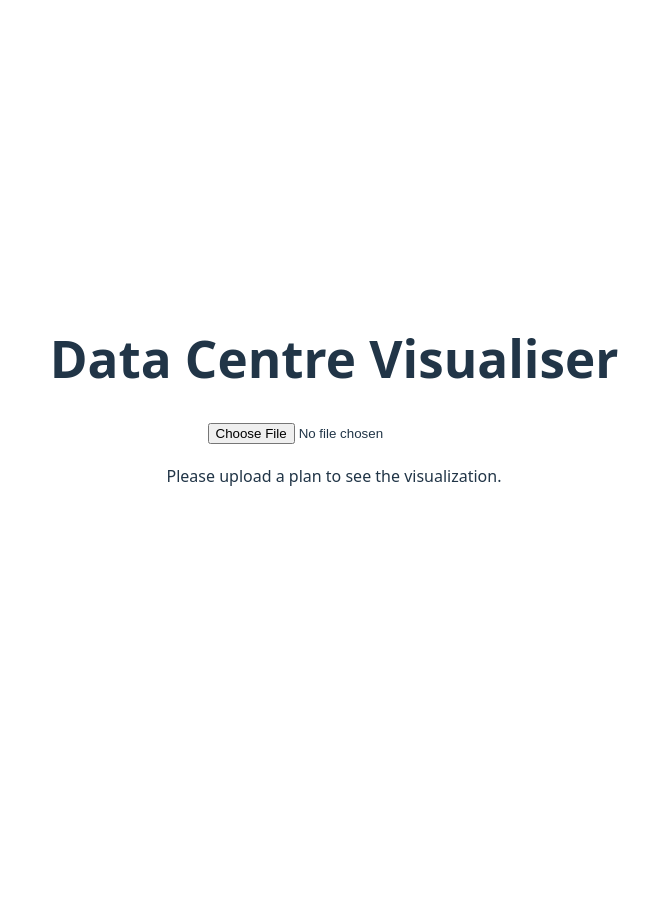
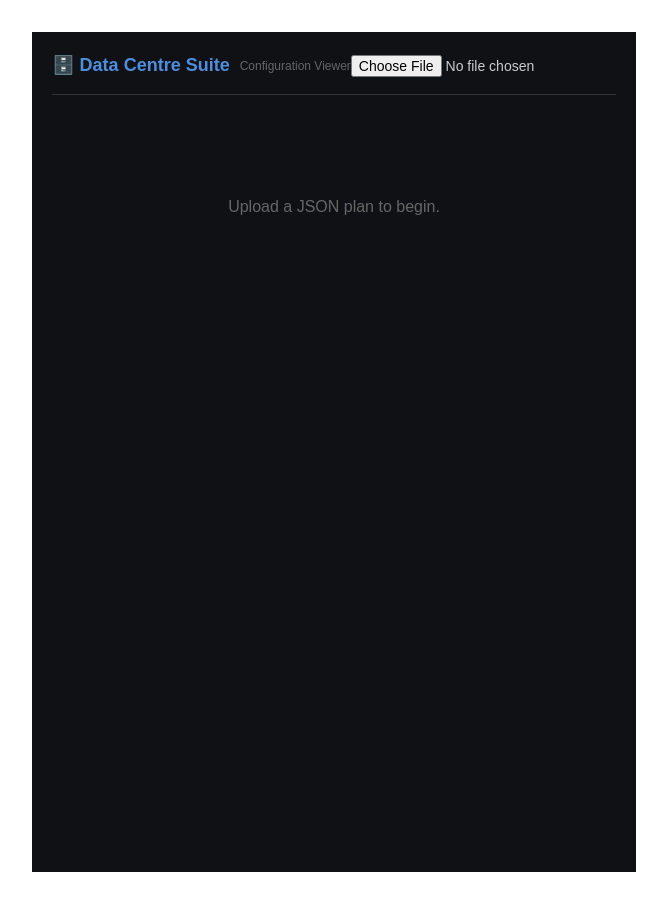
Before and after one commit to AineHyndman/Optimising-Data-Centre-Placement, a React app in the folder frontend/: page / in a window 1280 px wide. Shown: the whole page, without its empty margins (306-973 px from the left). Before the commit the page ends 800 px from the top, so only its background shows below. Built offline with nearby package versions, Linux system fonts and the light colour scheme; the HTML template or start-up script is replaced by a standard one.

Commit message:
feat(issue-4): apply flexbox layout for side-by-side grid and sidebar

```diff
--- a/frontend/src/App.tsx
+++ b/frontend/src/App.tsx
@@ -3,7 +3,7 @@ import './App.css';
 import type { ClusterPlan } from './types';
 import { parsePositionsToGrid } from './utils';
 import { DataCentreGrid } from './DataCentreGrid';
-import { MetricsPanel } from './MetricsPanel'; // <--- Import the new component
+import { Sidebar } from './Sidebar'; // <-- Import the new Sidebar
 
 function App() {
   const [plan, setPlan] = useState<ClusterPlan | null>(null);
@@ -28,16 +28,13 @@ function App() {
         body: formData,
       });
 
-      if (!response.ok) {
-        throw new Error(`Server Error: ${response.statusText}`);
-      }
+      if (!response.ok) throw new Error(`Server Error: ${response.statusText}`);
 
       const json = await response.json();
       setPlan(json);
 
     } catch (err) {
       setError('Failed to process file with backend. Is Docker running?');
-      console.error(err);
     } finally {
       setLoading(false);
     }
@@ -46,46 +43,57 @@ function App() {
   const currentSuite = plan?.cluster_plans?.[selectedSuiteIndex];
 
   return (
-    <div style={{ padding: '20px', maxWidth: '1200px', margin: '0 auto' }}>
-      <h1>Data Centre Visualiser</h1>
+    <div style={{ padding: '20px', minHeight: '100vh', backgroundColor: '#0f1115', color: '#fff', fontFamily: 'sans-serif' }}>
 
-      {/* File Upload */}
-      <div style={{ marginBottom: '20px' }}>
-        <input type="file" accept=".json" onChange={handleFileUpload} disabled={loading} />
-        {loading && <p>Processing on server...</p>}
-        {error && <p style={{ color: 'red' }}>{error}</p>}
-      </div>
+      {/* Top Header Section */}
+      <div style={{ maxWidth: '1400px', margin: '0 auto', display: 'flex', justifyContent: 'space-between', alignItems: 'center', marginBottom: '30px', borderBottom: '1px solid #333', paddingBottom: '15px' }}>
+        <h2 style={{ margin: 0, fontSize: '18px', display: 'flex', alignItems: 'center', gap: '10px' }}>
+          <span style={{ color: '#4A90E2' }}>🗄️ Data Centre Suite</span>
+          <span style={{ color: '#666', fontSize: '12px', fontWeight: 'normal' }}>Configuration Viewer</span>
+        </h2>
 
-      {plan && currentSuite ? (
-        <div>
-          {/* Controls: Suite Dropdown */}
-          <div style={{ marginBottom: '20px' }}>
-            <label style={{ marginRight: '10px', fontWeight: 'bold' }}>Select Suite:</label>
+        <div style={{ display: 'flex', gap: '15px', alignItems: 'center' }}>
+          <input type="file" accept=".json" onChange={handleFileUpload} disabled={loading} style={{ fontSize: '14px', color: '#ccc' }}/>
+
+          {plan && (
             <select
               value={selectedSuiteIndex}
               onChange={(e) => setSelectedSuiteIndex(Number(e.target.value))}
-              style={{ padding: '8px', fontSize: '16px', borderRadius: '4px' }}
+              style={{ padding: '6px 12px', backgroundColor: '#1a1d24', color: '#fff', border: '1px solid #333', borderRadius: '4px' }}
             >
               {plan.cluster_plans.map((suite, index) => (
-                  <option key={index} value={index}>
-                    {suite.datacenter} - {suite.suite}
-                  </option>
+                  <option key={index} value={index}>{suite.datacenter} - {suite.suite}</option>
               ))}
             </select>
+          )}
+        </div>
       </div>
 
-          {/* --- NEW METRICS PANEL --- */}
-          <MetricsPanel suite={currentSuite} />
-          {/* ------------------------- */}
+      {/* Main Content Area */}
+      <div style={{ maxWidth: '1400px', margin: '0 auto' }}>
+        {error && <div style={{ color: '#ff4444', marginBottom: '20px' }}>{error}</div>}
 
+        {plan && currentSuite ? (
+          // Two-Column Flex Layout
+          <div style={{ display: 'flex', gap: '24px', alignItems: 'flex-start' }}>
+
+            {/* Left Column: Grid */}
+            <div style={{ flex: 1, backgroundColor: '#1a1d24', padding: '24px', borderRadius: '8px', border: '1px solid #333' }}>
+              <div style={{ marginBottom: '20px', fontSize: '14px', fontWeight: 'bold', color: '#ccc' }}>Suite Layout</div>
               <DataCentreGrid
-            title={`Visual Layout: ${currentSuite.datacenter} - ${currentSuite.suite}`}
+                title=""
                 grid={parsePositionsToGrid(currentSuite.positions)}
               />
             </div>
+
+            {/* Right Column: Sidebar */}
+            <Sidebar suite={currentSuite} />
+
+          </div>
         ) : (
-        !loading && <p>Please upload a plan to see the visualization.</p>
+          !loading && <div style={{ textAlign: 'center', color: '#666', marginTop: '100px' }}>Upload a JSON plan to begin.</div>
         )}
+      </div>
     </div>
   );
 }
```
Lines whose indentation alone changed are shown as unchanged.
